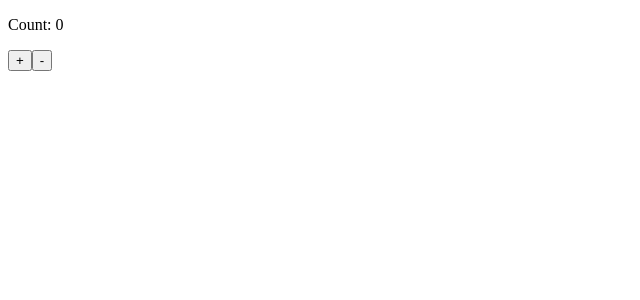
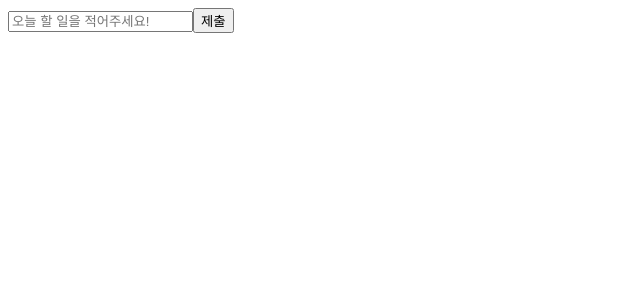
Before and after one commit to Jihyun85/react-study, a React (Create React App) app: page / in a window 1280 px wide. Shown: the top 300 px of the page, without its empty margins (0-640 px from the left). Built offline with nearby package versions, Linux system fonts and the light colour scheme.

Commit message:
TodoList - useState

```diff
--- a/src/App.js
+++ b/src/App.js
@@ -1,7 +1,13 @@
-import Counter from "./components/Counter";
+// import Counter from "./components/Counter";
+import TodoContainer from "./containers/TodoContainer";
 
 function App() {
-  return <Counter />;
+  return (
+    <>
+      {/* <Counter /> */}
+      <TodoContainer />
+    </>
+  );
 }
 
 export default App;
--- /dev/null
+++ b/src/components/TodoForm.js
@@ -0,0 +1,17 @@
+import React from "react";
+
+function TodoForm({ value, onSubmit, onChange }) {
+  return (
+    <form onSubmit={onSubmit}>
+      <input
+        type="text"
+        placeholder="오늘 할 일을 적어주세요!"
+        onChange={onChange}
+        value={value}
+      />
+      <button type="submit">제출</button>
+    </form>
+  );
+}
+
+export default TodoForm;
--- /dev/null
+++ b/src/components/TodoItem.js
@@ -0,0 +1,11 @@
+import React from "react";
+
+function TodoItem({ id, todo, onClick }) {
+  return (
+    <li id={id} onClick={onClick}>
+      {todo}
+    </li>
+  );
+}
+
+export default React.memo(TodoItem);
--- /dev/null
+++ b/src/components/TodoList.js
@@ -0,0 +1,19 @@
+import React from "react";
+import TodoItem from "./TodoItem";
+
+function TodoList({ todos, onClick }) {
+  return (
+    <ul>
+      {todos.map((todo) => (
+        <TodoItem
+          key={todo.id}
+          id={todo.id}
+          todo={todo.text}
+          onClick={onClick}
+        />
+      ))}
+    </ul>
+  );
+}
+
+export default TodoList;
--- /dev/null
+++ b/src/containers/TodoContainer.js
@@ -0,0 +1,54 @@
+import React, { useRef, useState } from "react";
+import TodoForm from "../components/TodoForm";
+import TodoList from "../components/TodoList";
+
+function TodoContainer() {
+  // form -input[type="text"]에 보일 text
+  const [value, setValue] = useState("");
+  // todo의 목록
+  const [todos, setTodos] = useState([]);
+
+  // todoId
+  let nextId = useRef(0);
+
+  //입력 이벤트
+  const onChange = (e) => {
+    const { value: inputValue } = e.target;
+    setValue(inputValue);
+  };
+
+  // form 제출 이벤트
+  const onSubmit = (e) => {
+    e.preventDefault();
+    if (!value) {
+      return;
+    }
+    const newTodo = {
+      id: nextId.current,
+      text: value,
+      done: false,
+    };
+    setTodos([...todos, newTodo]);
+    setValue("");
+    nextId.current += 1;
+  };
+
+  // todo 실행여부 체크 이벤트
+  const onClick = (e) => {
+    const { id: listId } = e.target;
+    setTodos(
+      todos.map((todo) =>
+        todo.id === Number(listId) ? { ...todo, done: !todo.done } : todo
+      )
+    );
+  };
+
+  return (
+    <>
+      <TodoForm onChange={onChange} onSubmit={onSubmit} value={value} />
+      <TodoList todos={todos} onClick={onClick} />
+    </>
+  );
+}
+
+export default TodoContainer;
```
